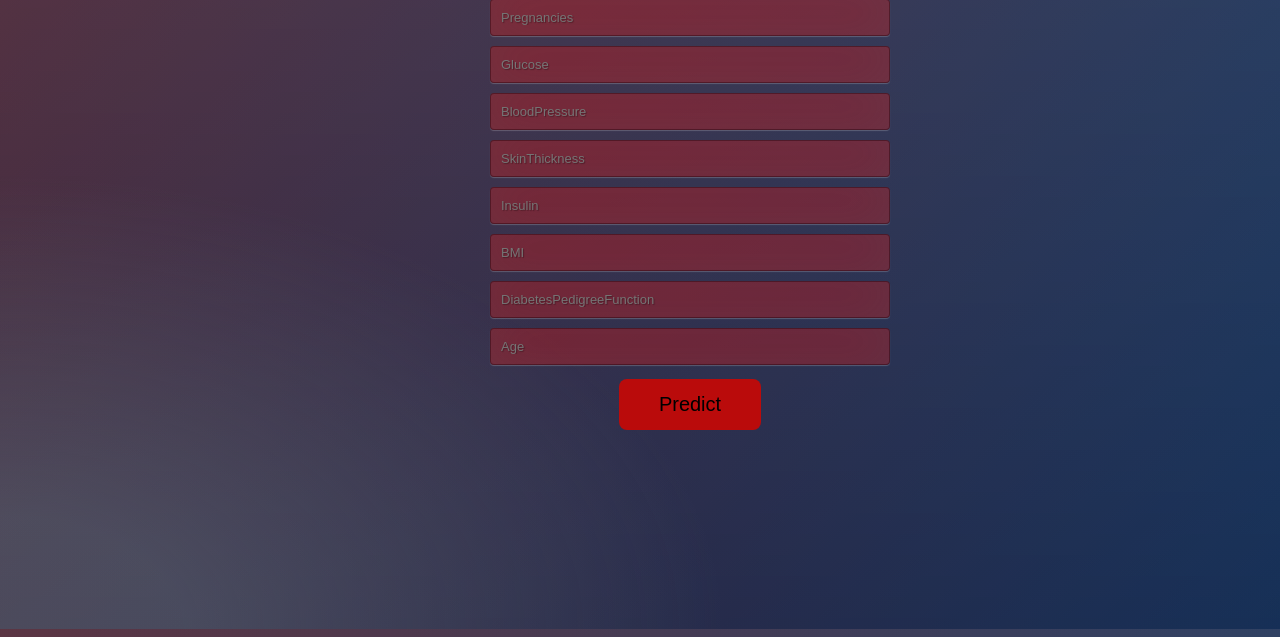
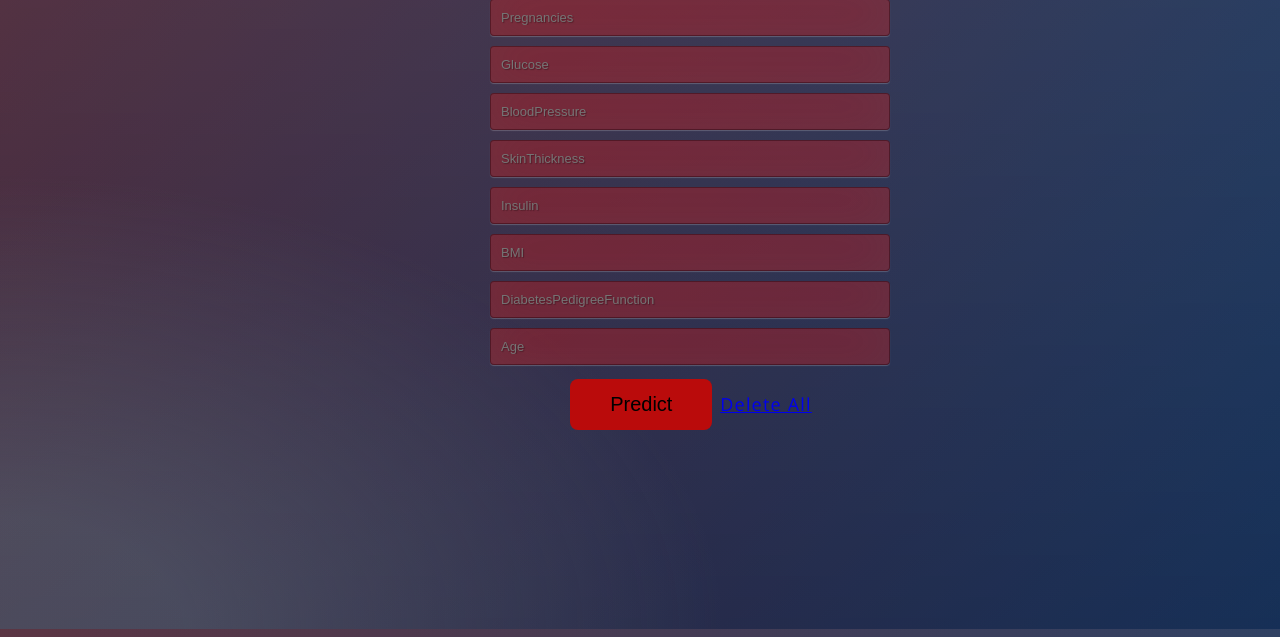
Before and after one commit to ifs19051/DiabetesWeb, a Flask app: page / in a window 1280 px wide. Shown: the part 171-808 px from the top of the page. Run offline with Flask 2, Linux system fonts and the light colour scheme; parts of the project's set-up code (start-up, migrations or seed data) failed here and were passed over.

Commit message:
Commit Delete All

```diff
--- a/templates/index.html
+++ b/templates/index.html
@@ -1,5 +1,5 @@
 <!DOCTYPE html>
-<html >
+<html>
 
 <head>
   <meta charset="UTF-8">
@@ -30,6 +30,7 @@
 		<input type="text" name="DiabetesPedigreeFunction" placeholder="DiabetesPedigreeFunction" required="required" />
         <input type="text" name="Age" placeholder="Age" required="required" />
         <button type="submit" class="btn">Predict</button>
+        <a href="{{ url_for('home')}}"method="post">Delete All</a>
     </form>
 
  </div>
```
